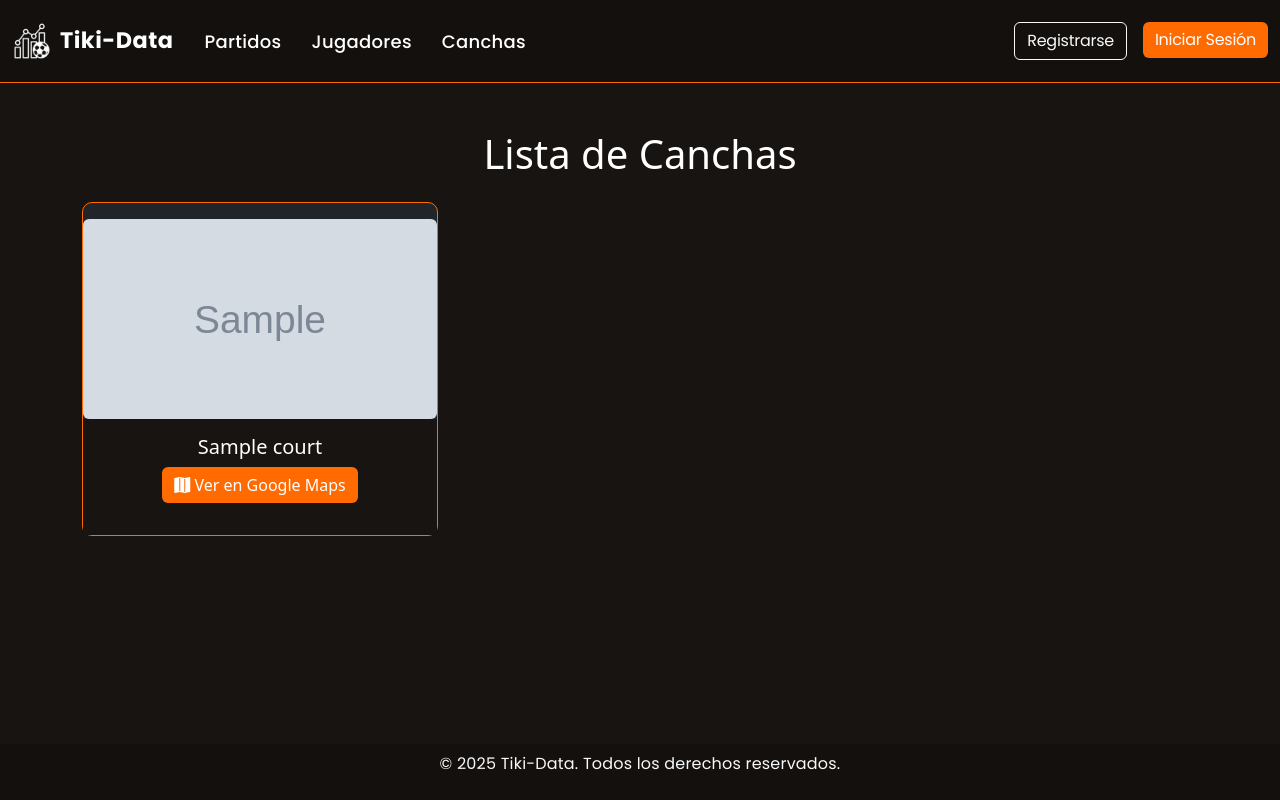
After one commit to ismaelhuarte7/Tiki_Data, a Flask app: page /court/list in a window 1280 px wide. The commit adds this page. Run offline with Flask 3, Linux system fonts and the light colour scheme; tables that the repository leaves empty hold one stand-in row (values such as "Sample post"); grey boxes marked "Sample" are stand-in pictures; some libraries are stand-ins or nearby versions.

Commit message:
create and list courts

```diff
--- a/src/models/court.py
+++ b/src/models/court.py
@@ -3,10 +3,18 @@ from config.database import db
 class Court (db.Model):
     id = db.Column(db.Integer, primary_key=True)
     name = db.Column(db.String(80), nullable=False)
-    address = db.Column(db.String(80), nullable=False)
+    address = db.Column(db.String(255), nullable=False)
+    picture = db.Column(db.String(255), nullable=True)
 
-    def create(name, address):
-        court = Court(name=name, address=address)
+
+    def create(name, address, picture):
+        court = Court(name=name, address=address, picture=picture)
         db.session.add(court)
         db.session.commit()
         return court
+
+    def get_by_id(id):
+        return Court.query.get(id)
+
+    def list():
+        return Court.query.all()
--- /dev/null
+++ b/src/web/controllers/court.py
@@ -0,0 +1,50 @@
+from flask import Blueprint, render_template, request, flash, redirect, url_for, session
+from vercel_blob.blob_store import put
+import uuid
+import os
+from src.models import Court
+
+bp = Blueprint("court", __name__, url_prefix="/court")
+
+@bp.route('/create', methods=['GET', 'POST'])
+def create():
+    if 'user' not in session:
+        flash("Debes iniciar sesión para crear una cancha", "danger")
+        return redirect(url_for('auth.login'))
+
+    if request.method == "POST":
+        name = request.form.get("name")
+        address = request.form.get("address")
+        picture = request.files.get("picture")
+
+        if not name or not address:
+            flash("Todos los campos son obligatorios", "danger")
+            return render_template("court/create.html")
+
+        # Subir la imagen si se proporciona
+        picture_url = None
+        if picture and picture.filename != '':
+            try:
+                # Generar un nombre único para el archivo
+                file_name = f"court_pictures/{uuid.uuid4()}_{picture.filename}"
+                response = put(
+                    path=file_name,
+                    data=picture.read(),
+                    options={"token": os.getenv("BLOB_READ_WRITE_TOKEN")}
+                )
+                picture_url = response.get("url")  # Obtener la URL del archivo subido
+            except Exception as e:
+                flash(f"Error al subir la imagen: {str(e)}", "danger")
+                return render_template("court/create.html")
+
+        # Crear la cancha en la base de datos
+        court = Court.create(name=name, address=address, picture=picture_url)
+        flash("Cancha creada correctamente", "success")
+        return redirect(url_for('court.list'))
+
+    return render_template("court/create.html")
+
+@bp.route('/list')
+def list():
+    courts = Court.list()
+    return render_template("court/list.html", courts=courts)
--- a/src/web/routes.py
+++ b/src/web/routes.py
@@ -5,6 +5,7 @@ import os
 from src.models import Player, User, Goal, Court, Match, Team
 from src.web.controllers.auth import bp as auth_bp
 from src.web.controllers.player import bp as player_bp
+from src.web.controllers.court import bp as court_bp
 
 
 
@@ -22,3 +23,4 @@ def register(app):
         return render_template("errors/500.html"), 500
     app.register_blueprint(auth_bp)
     app.register_blueprint(player_bp)
+    app.register_blueprint(court_bp)
--- a/src/web/static/styles.css
+++ b/src/web/static/styles.css
@@ -362,3 +362,30 @@ main {
 .player-card .btn-primary:hover {
     background-color: #e65a00;
 }
+/* Estilos específicos para las tarjetas de canchas */
+.court-card {
+    border: 1px solid #FF6B00;
+    border-radius: 10px;
+    transition: transform 0.3s ease, box-shadow 0.3s ease;
+}
+
+.court-card:hover {
+    transform: translateY(-5px);
+    box-shadow: 0 4px 15px rgba(255, 107, 0, 0.3);
+}
+
+/* Estilos para la imagen de la cancha */
+.court-card img {
+    border-radius: 10px 10px 0 0;
+}
+
+/* Estilos para el botón en las tarjetas de canchas */
+.court-card .btn-primary {
+    background-color: #FF6B00;
+    border: none;
+    transition: background-color 0.3s ease;
+}
+
+.court-card .btn-primary:hover {
+    background-color: #e65a00;
+}
--- /dev/null
+++ b/src/web/templates/court/list.html
@@ -0,0 +1,35 @@
+{% extends "layout.html" %}
+
+{% block title %}Lista de Canchas{% endblock %}
+
+{% block content %}
+<div class="container mt-4">
+    <h1 class="text-center mb-4">Lista de Canchas</h1>
+    <!--<a href="{{ url_for('court.create') }}" class="btn btn-primary mb-4">Crear Nueva Cancha</a>-->
+    <div class="row">
+        {% for court in courts %}
+        <div class="col-md-6 col-lg-4 mb-4">
+            <div class="card court-card bg-dark text-white h-100">
+                <!-- Imagen de la cancha -->
+                <div class="text-center mt-3">
+                    {% if court.picture %}
+                        <img src="{{ court.picture }}" alt="{{ court.name }}" class="img-fluid rounded" style="max-height: 200px; width: 100%; object-fit: cover;">
+                    {% else %}
+                        <div class="d-flex justify-content-center align-items-center bg-secondary" style="height: 200px;">
+                            <i class="bi bi-image fs-1 text-white"></i>
+                        </div>
+                    {% endif %}
+                </div>
+                <!-- Detalles de la cancha -->
+                <div class="card-body text-center">
+                    <h5 class="card-title">{{ court.name }}</h5>
+                    <a href="{{ court.address }}" target="_blank" class="btn btn-primary mb-3">
+                        <i class="bi bi-map-fill"></i> Ver en Google Maps
+                    </a>
+                </div>
+            </div>
+        </div>
+        {% endfor %}
+    </div>
+</div>
+{% endblock %}
--- a/src/web/templates/layout.html
+++ b/src/web/templates/layout.html
@@ -42,7 +42,7 @@
                 <div class="navbar-nav me-auto">
                     <a class="nav-link" href="">Partidos</a>
                     <a class="nav-link" href="{{ url_for('player.list') }}">Jugadores</a>
-                    <a class="nav-link" href="#">Canchas</a>
+                    <a class="nav-link" href="{{ url_for('court.list') }}">Canchas</a>
                 </div>
                 <ul class="navbar-nav align-items-left">
                     {% if session.get('user') %}
```
Also changed, not shown: src/web/templates/court/create.html (added, +37 -0 lines).
